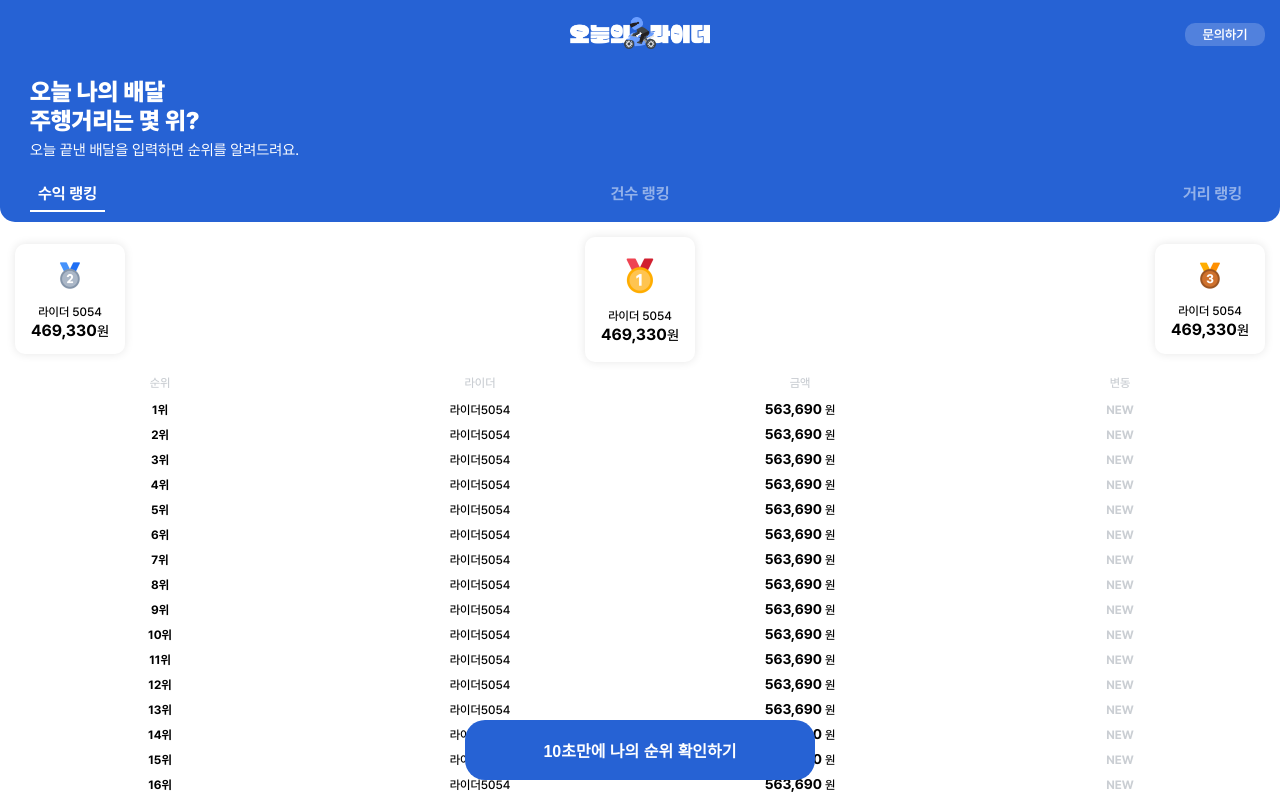
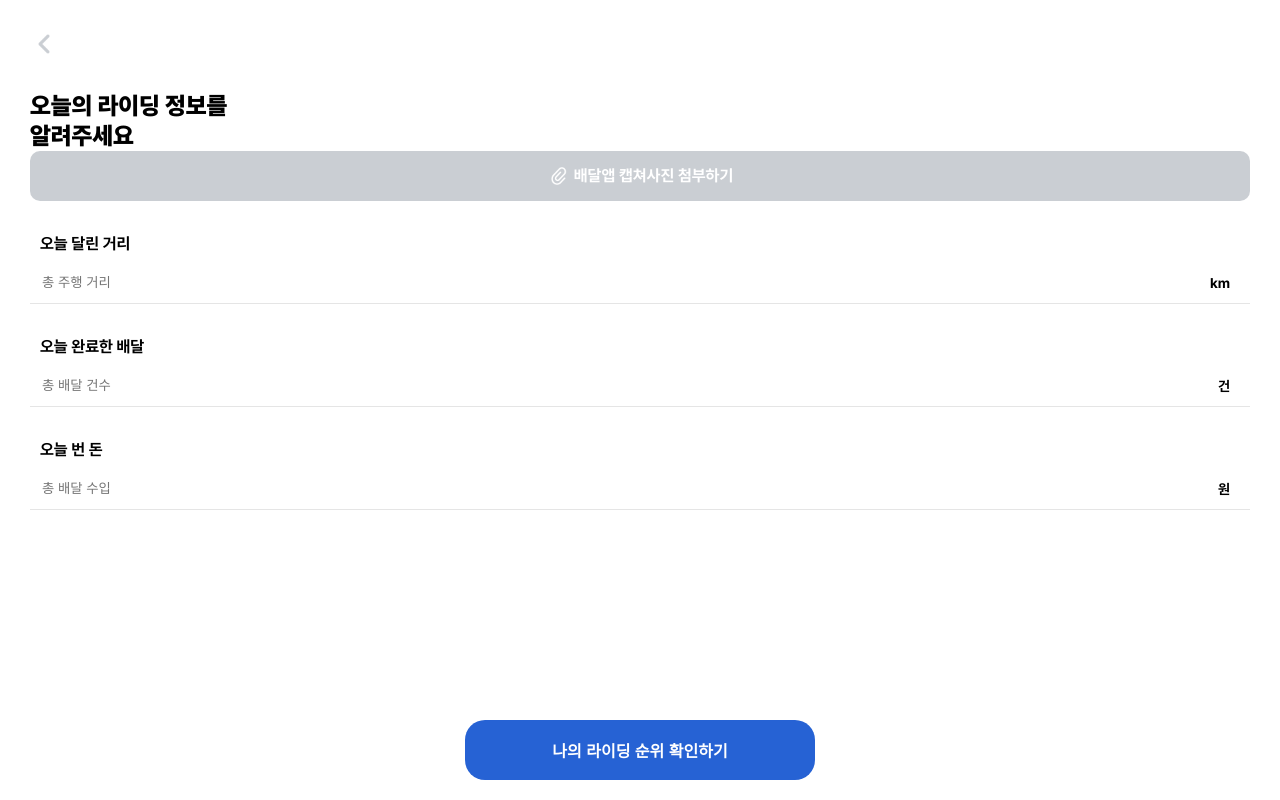
Before and after one commit to minuxx/otto-client-web, a React (Create React App) app: page / in a window 1280 px wide. Shown: the top 800 px of the page. Built offline with nearby package versions, Linux system fonts and the light colour scheme; the HTML template or start-up script is replaced by a standard one.

Commit message:
checkButton input 페이지에 추가

```diff
--- a/src/components/CheckRankButton.js
+++ b/src/components/CheckButton.js
@@ -20,13 +20,13 @@ const Button = styled.button`
   background-color: ${(props) => props.theme.mainBlue};
 `
 
-function CheckRankButton() {
+function CheckButton({text, onClick}) {
 
   return (
     <Wrapper>
-      <Button onClick={()=>window.location.reload()}>10초만에 나의 순위 확인하기</Button>
+      <Button onClick={onClick}>{text}</Button>
     </Wrapper>
   )
 }
 
-export default CheckRankButton;
+export default CheckButton;
--- a/src/components/RankLadder.js
+++ b/src/components/RankLadder.js
@@ -2,7 +2,7 @@ import React from 'react'
 import HighRanker from './HighRanker'
 import RankTable from './RankTable'
 import {parseAmountFormat} from './utils'
-import CheckRankButton from './CheckRankButton'
+import CheckButton from './CheckButton'
 
 const rankData = Array.from({length: 500}, (_, idx) => ({
   rating: idx + 1,
@@ -33,7 +33,7 @@ function RankLadder() {
       column={column}
       data={rankData}
     />
-    <CheckRankButton/>
+    <CheckButton text={'10초만에 나의 순위 확인하기'} onClick={() => window.location.reload()}/>
   </>)
 }
 
--- a/src/contexts/store.js
+++ b/src/contexts/store.js
@@ -2,7 +2,7 @@ import React, {useState} from 'react'
 
 
 const initialState = {
-  page: 0,
+  page: 1,
 }
 
 
--- a/src/views/RidingInfo.js
+++ b/src/views/RidingInfo.js
@@ -1,11 +1,14 @@
-import React from 'react'
+import React, {useContext} from 'react'
 import styled from 'styled-components'
 import BackHeader from '../components/BackHeader'
 import RidingInfoInput from '../components/RidingInfoInput'
 import RidingPictureButton from '../components/RidingPictureButton'
+import CheckButton from '../components/CheckButton'
+import GlobalContext from '../contexts/store'
 
 const Wrapper = styled.div`
-    padding: 30px;ß
+  padding: 30px;
+  ß
 `
 
 const Title = styled.div`
@@ -16,20 +19,24 @@ const Title = styled.div`
 `
 
 function RidingInfo() {
+  const {setState} = useContext(GlobalContext)
 
   return (
+    <>
       <Wrapper>
-            <BackHeader ></BackHeader>
+        <BackHeader></BackHeader>
         <Title>
           오늘의 라이딩 정보를<br></br>알려주세요
         </Title>
 
-            <RidingPictureButton />
+        <RidingPictureButton/>
 
-            <RidingInfoInput inputSetting={{ label: '오늘 달린 거리', hint: '총 주행 거리', unit: 'km' }}/>
-            <RidingInfoInput inputSetting={{ label: '오늘 완료한 배달', hint: '총 배달 건수', unit: '건' }}/>
-            <RidingInfoInput inputSetting={{ label: '오늘 번 돈', hint: '총 배달 수입', unit: '원' }}/>
+        <RidingInfoInput inputSetting={{label: '오늘 달린 거리', hint: '총 주행 거리', unit: 'km'}}/>
+        <RidingInfoInput inputSetting={{label: '오늘 완료한 배달', hint: '총 배달 건수', unit: '건'}}/>
+        <RidingInfoInput inputSetting={{label: '오늘 번 돈', hint: '총 배달 수입', unit: '원'}}/>
       </Wrapper>
+      <CheckButton text={'나의 라이딩 순위 확인하기'} onClick={() => setState({page:0})}/>
+    </>
   )
 }
 
```
Lines whose indentation alone changed are shown as unchanged.
